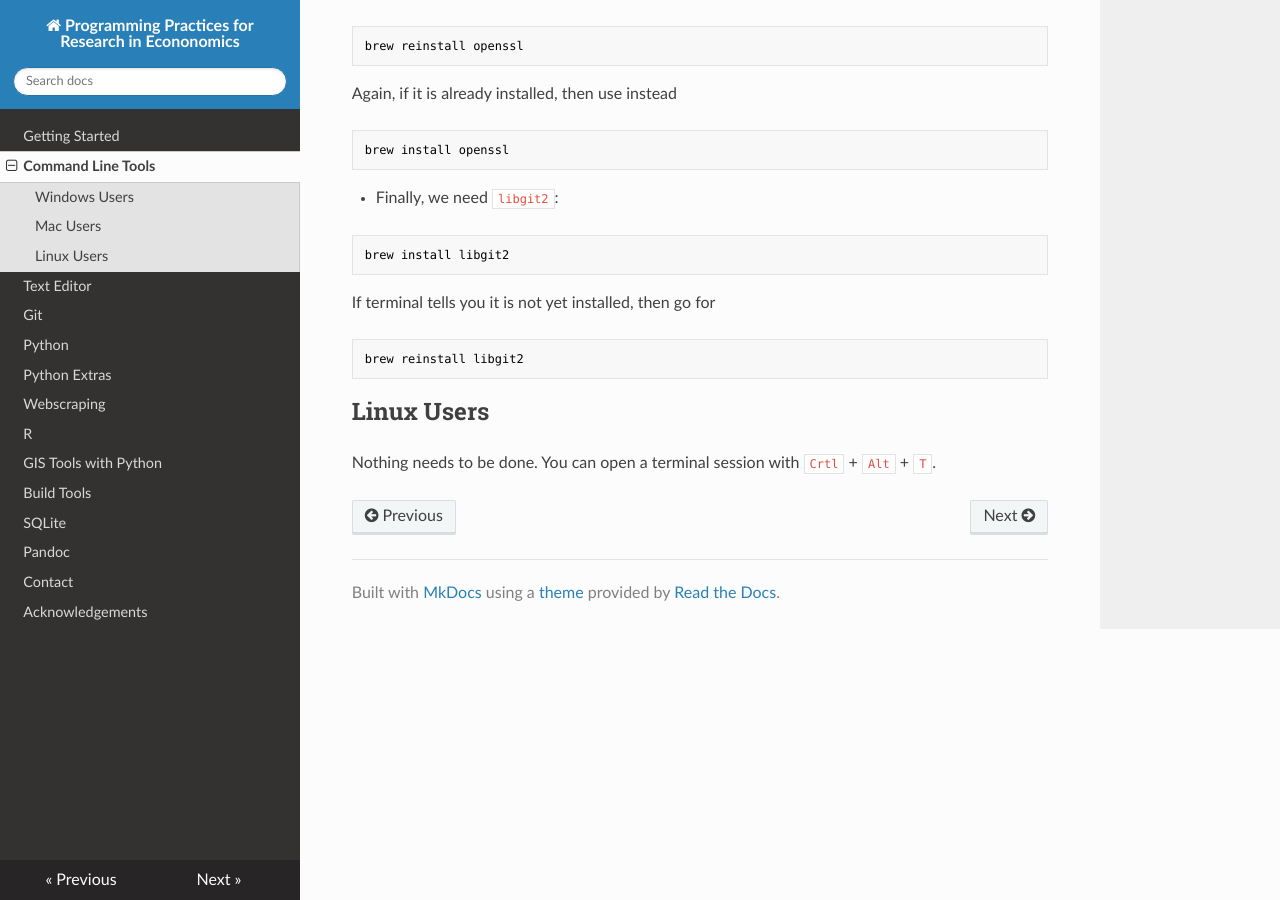
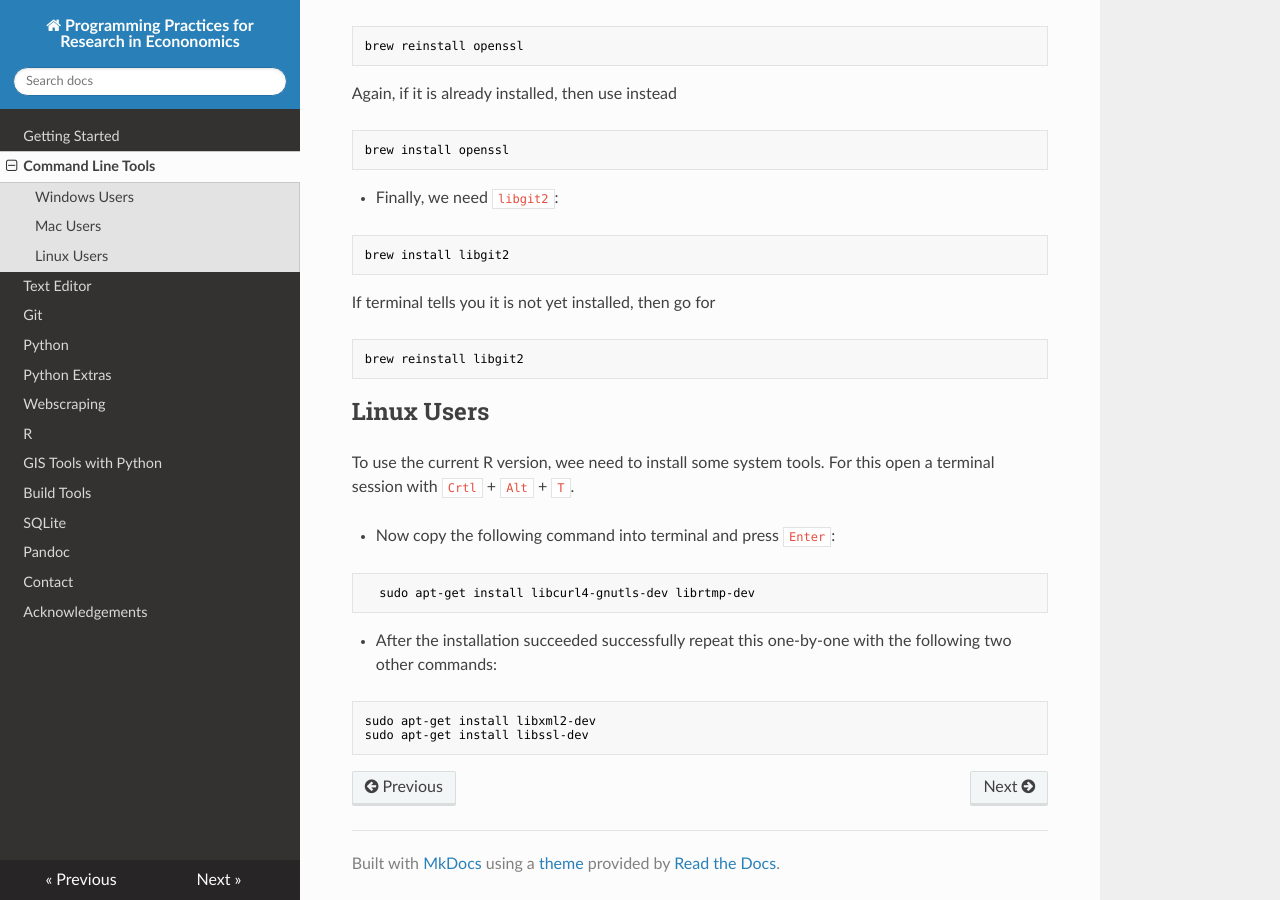
Before and after one commit to pp4rs/DEPRECATED-installation-guide, an MkDocs documentation site: the page built from docs/commandLine.md, in a window 1280 px wide and 900 px high, scrolled down 2194 px. Built offline with MkDocs 1.6.1, drawn with Linux system fonts in a browser that asks for light colours; nearby versions of some CDN libraries; old or Windows-style settings are respelled for this version of MkDocs.

Commit message:
added R linux system tools to command line part

````diff
--- a/docs/commandLine.md
+++ b/docs/commandLine.md
@@ -103,4 +103,17 @@ brew reinstall libgit2
 
 ## Linux Users
 
-Nothing needs to be done. You can open a terminal session with `Crtl` + `Alt` + `T`.
+To use the current R version, wee need to install some system tools. For this open a terminal session with `Crtl` + `Alt` + `T`.
+
+* Now copy the following command into terminal and press `Enter`:
+
+```bash
+  sudo apt-get install libcurl4-gnutls-dev librtmp-dev
+```
+
+* After the installation succeeded successfully repeat this one-by-one with the following two other commands:
+
+```bash
+sudo apt-get install libxml2-dev
+sudo apt-get install libssl-dev
+```
````
